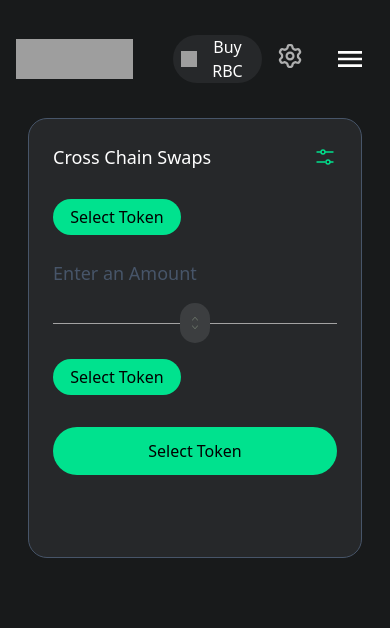
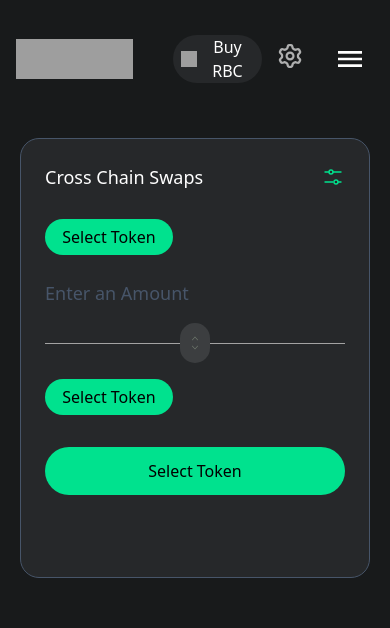
Before and after one commit to Ashutoshkr23/rubic, a Next.js app: page / in a window 390 px wide. Shown: the top 628 px of the page. Built offline with nearby package versions, Linux system fonts and the light colour scheme; grey boxes are pictures that could not be loaded.

Commit message:
minor-ui-responsive

```diff
--- a/components/Main.jsx
+++ b/components/Main.jsx
@@ -5,8 +5,8 @@ function Main() {
 
     <div className='bg-bg-black w-full h-full pb-20 '>
         {/*For mobile and tablet*/}
-          <div className='lg:hidden' >
-              <div className='bg-bg-grey border border-slate-600 p-6' style={{ height: '440px', width: '334px', borderRadius: '19px', margin: 'auto' }}>
+          <div className='sm:hidden' >
+              <div className='bg-bg-grey border border-slate-600 p-6' style={{ height: '440px', width: 'auto', borderRadius: '19px', margin: '20px' }}>
                   <div className="flex justify-between items-center">
                       <p className="text-lg text-white font-medium">Cross Chain Swaps</p>
                       <img src="./Settings.svg" alt="Image element" className="w-6 h-6" />
@@ -27,7 +27,7 @@ function Main() {
               </div>
           </div>
         {/*For laptop*/}
-          <div className='hidden lg:block'>
+          <div className='hidden sm:block'>
               <div className='bg-bg-grey border border-slate-600 p-6' style={{ height: '320px', width: '565px', borderRadius: '19px', margin: 'auto' }}>
                   <div className="flex justify-between items-center">
                       <p className="text-lg text-white font-medium">Cross Chain Swaps</p>
```
